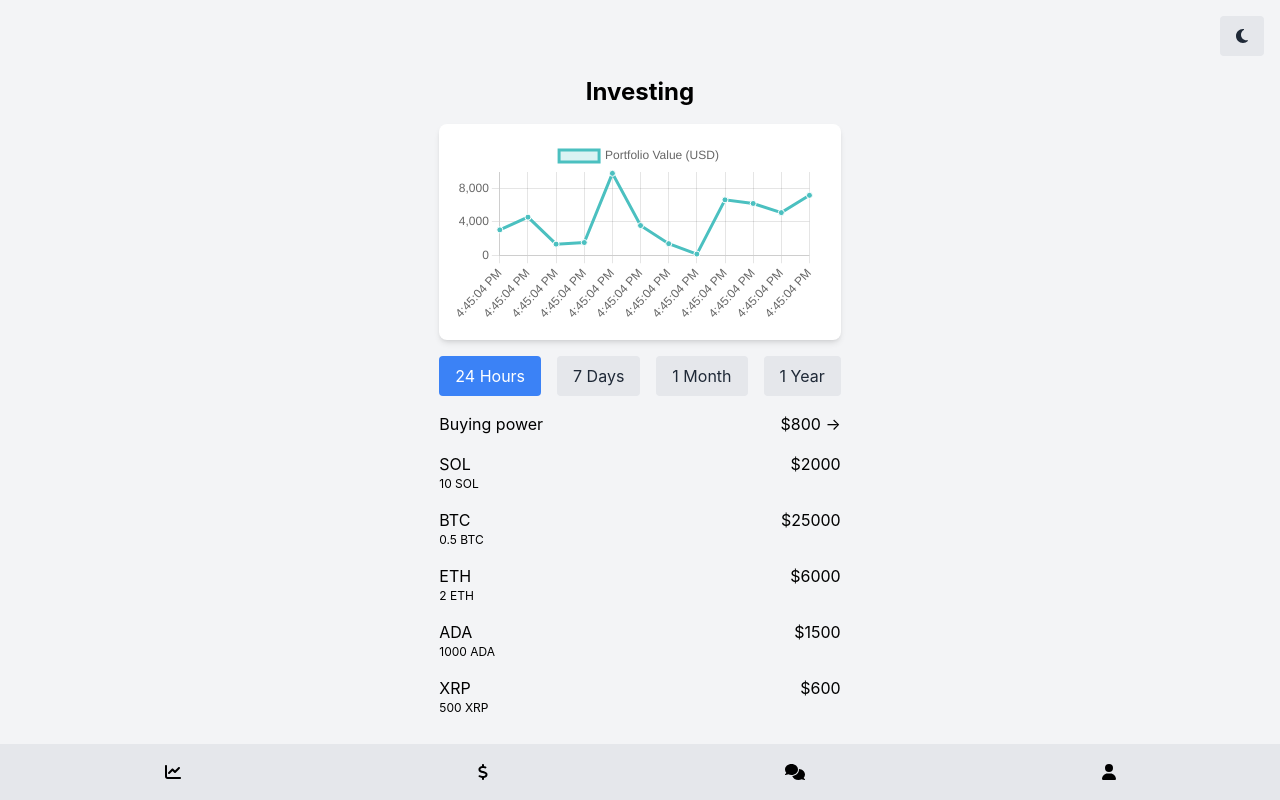
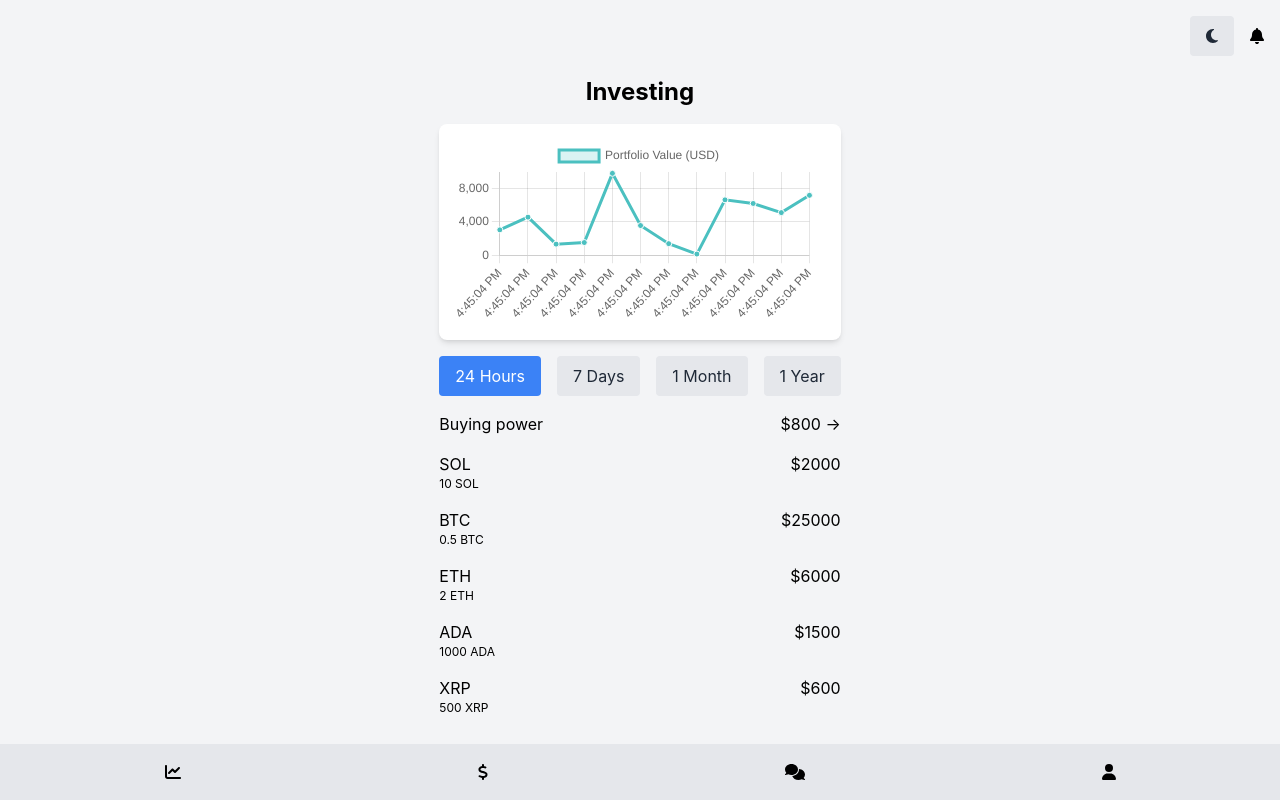
Before and after one commit to michaelsatumba/mobile-first-social-trading-app, a React (Create React App) app: page / in a window 1280 px wide. Built offline with nearby package versions, Linux system fonts and the light colour scheme.

Commit message:
Update App.js

```diff
--- a/src/App.js
+++ b/src/App.js
@@ -8,7 +8,7 @@ import PortfolioOverview from './components/PortfolioOverview';
 import Comments from './components/Comments';
 import User from './components/User';
 import { FontAwesomeIcon } from '@fortawesome/react-fontawesome';
-import { faChartLine, faComments, faDollarSign, faUser } from '@fortawesome/free-solid-svg-icons';
+import { faChartLine, faComments, faDollarSign, faUser, faBell } from '@fortawesome/free-solid-svg-icons';
 
 const AppContent = () => {
   const { theme } = useTheme();
@@ -24,8 +24,9 @@ const AppContent = () => {
   return (
     <div className="min-h-screen bg-gray-100 dark:bg-gray-900 text-black dark:text-white relative">
       <Router>
-        <div className="absolute top-4 right-4">
+      <div className="absolute top-4 right-4 space-x-4">
           <ThemeToggle />
+          <FontAwesomeIcon icon={faBell} className="text-black dark:text-white" />
         </div>
         <div className="flex flex-col justify-center items-center min-h-screen">
           <Routes>
```
